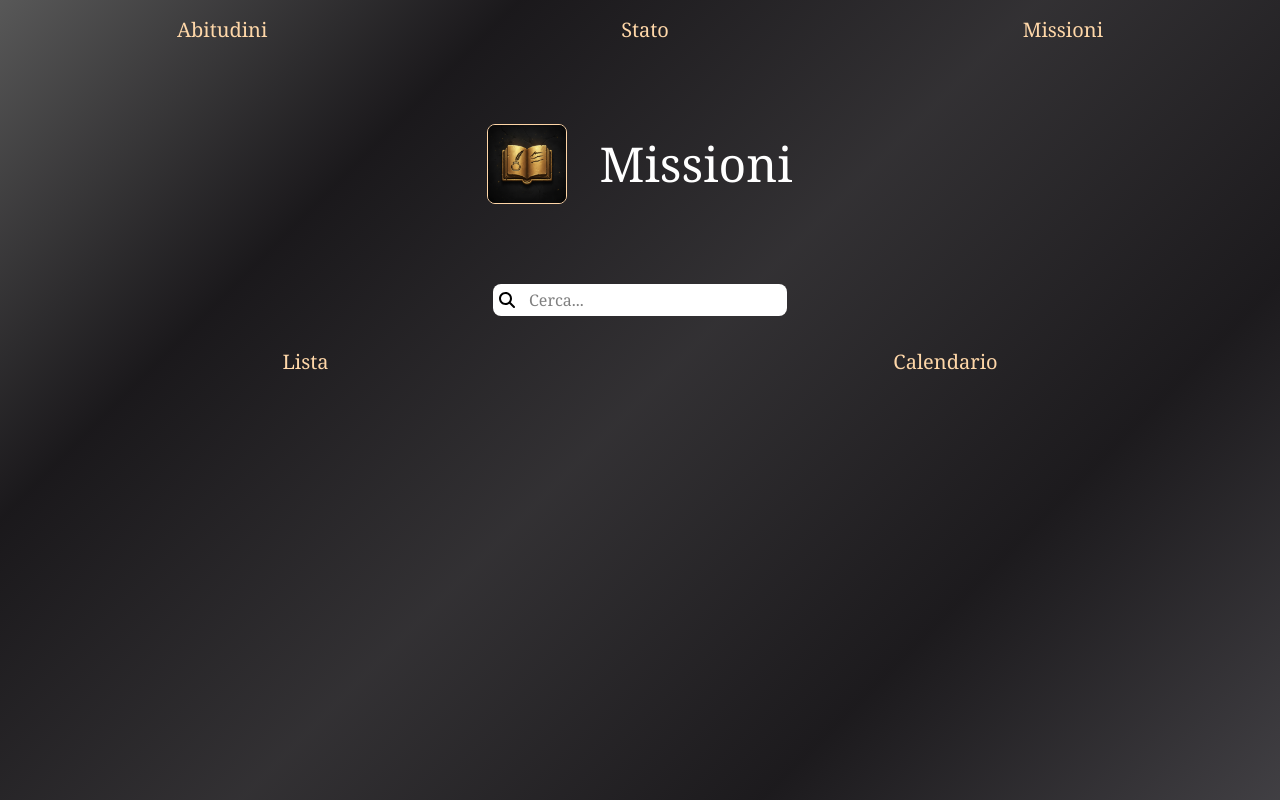
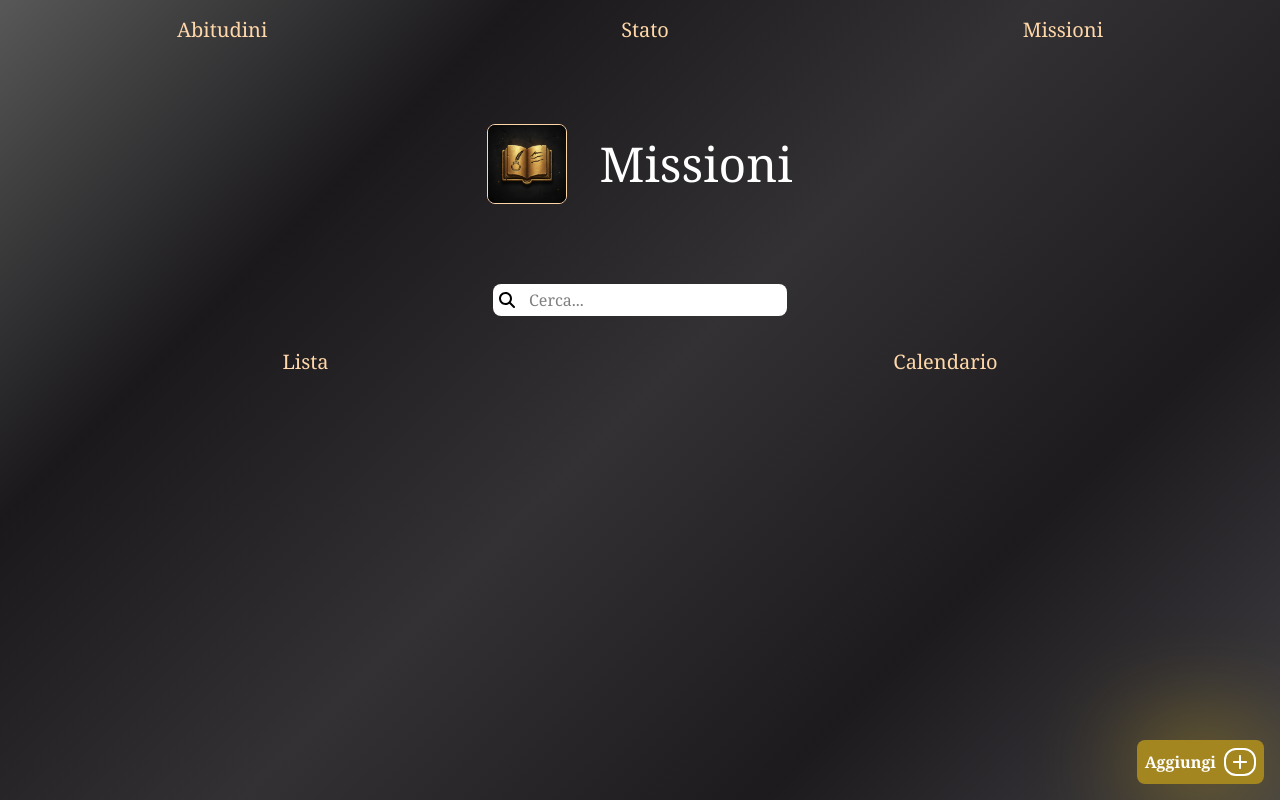
Before and after one commit to Davide-Ficocelli/grindborne, a React (Vite) app: page /quest-log in a window 1280 px wide. Built offline with nearby package versions, Linux system fonts and the light colour scheme.

Commit message:
Added add quest button

```diff
--- a/src/App.tsx
+++ b/src/App.tsx
@@ -5,6 +5,7 @@
 // Lazy load components
 const PlayerStatusPage = lazy(() => import("./pages/PlayerStatusPage"));
 const QuestLogList = lazy(() => import("./pages/QuestLogList"));
+const AddQuestPage = lazy(() => import("./pages/AddQuestPage"));
 const Layout = lazy(() => import("./layout/Layout"));
 const QuestLogLayout = lazy(() => import("./layout/QuestLogLayout"));
 
@@ -45,7 +46,23 @@
                   </Suspense>
                 }
               />
+              <Route
+                path="quest-log/:id"
+                element={
+                  <Suspense fallback={<LoadingFallback />}>
+                    {/* <QuestDetails /> */}
+                  </Suspense>
+                }
+              />
             </Route>
+            <Route
+              path="quest-log/add"
+              element={
+                <Suspense fallback={<LoadingFallback />}>
+                  <AddQuestPage />
+                </Suspense>
+              }
+            />
           </Route>
         </Routes>
       </BrowserRouter>
--- /dev/null
+++ b/src/components/AddQuestBtn.tsx
@@ -0,0 +1,21 @@
+import { faPlus } from "@fortawesome/free-solid-svg-icons";
+import { FontAwesomeIcon } from "@fortawesome/react-fontawesome";
+import { Link } from "react-router-dom";
+
+export default function AddQuestBtn(props: { positionClasses?: string }) {
+  return (
+    <>
+      <Link to="add">
+        <button
+          className={`flex items-center justify-center gap-x-2 btn-primary ${props.positionClasses}`}
+        >
+          <FontAwesomeIcon
+            icon={faPlus}
+            className="border-2 rounded-xl p-1 order-1"
+          />
+          <span>Aggiungi</span>
+        </button>
+      </Link>
+    </>
+  );
+}
--- a/src/components/Quest.tsx
+++ b/src/components/Quest.tsx
@@ -11,14 +11,18 @@
 // Component representing a single quest
 
 interface QuestProps {
-  questTitle: string;
-  questDescription?: string;
-  questIcon?: string;
+  key: number;
+  questData: {
+    questTitle?: string;
+    questDescription?: string;
+    questIcon?: string;
+  };
   styles?: string;
 }
 
 export default function Quest(props: QuestProps) {
-  const { questTitle, questDescription, styles } = props;
+  const { questTitle, questDescription } = props.questData;
+  const { styles } = props;
 
   return (
     <article
--- a/src/index.css
+++ b/src/index.css
@@ -104,6 +104,28 @@
   background-repeat: no-repeat;
 }
 
+/* Buttons */
+
+.btn-primary {
+  background: #a48621;
+  padding: 0.5rem;
+  border-radius: 8px;
+  box-shadow: 0px 0px 100px 3px #a48621;
+  font-weight: 700;
+  cursor: pointer;
+}
+
+.btn-primary:hover,
+.btn-primary:focus {
+  background: #a48521b7;
+}
+
+.btn-primary:active {
+  background: rgb(101, 82, 18);
+}
+
+/* Tailwind components */
+
 @layer components {
   /* Font sizes */
 
--- a/src/layout/QuestLogLayout.tsx
+++ b/src/layout/QuestLogLayout.tsx
@@ -4,6 +4,7 @@
 import { NavLink, Outlet } from "react-router-dom";
 import { faMagnifyingGlass } from "@fortawesome/free-solid-svg-icons";
 import { FontAwesomeIcon } from "@fortawesome/react-fontawesome";
+import AddQuestBtn from "../components/AddQuestBtn";
 
 export default function QuestLogLayout() {
   //   const { t } = useTranslation();
@@ -29,7 +30,7 @@
     <>
       <section
         aria-labelledby="quest-log-page"
-        className="flex flex-col gap-y-4 items-center w-screen"
+        className="flex flex-col gap-y-4 items-center w-screen pb-20"
       >
         <div className="flex gap-x-8 items-center py-16 px-4">
           <h1 aria-labelledby="quest-log-heading" className="text-5xl order-1">
@@ -72,6 +73,7 @@
         </nav>
 
         <Outlet />
+        <AddQuestBtn positionClasses="fixed bottom-4 right-4" />
       </section>
     </>
   );
--- /dev/null
+++ b/src/pages/AddQuestPage.tsx
@@ -0,0 +1,7 @@
+export default function AddQuestPage() {
+  return (
+    <>
+      <h1>Add quest page content here</h1>
+    </>
+  );
+}
--- a/src/pages/QuestLogList.tsx
+++ b/src/pages/QuestLogList.tsx
@@ -10,32 +10,48 @@
 
   const quests = [
     {
-      key: "quest-1",
+      id: 1,
       questTitle: "Esercizi in palestra",
       questDescription: "Solleva dei pesi per migliorare la massa muscolare",
     },
     {
-      key: "quest-2",
+      id: 2,
       questTitle: "Raccogli la legna",
       questDescription: "Raccogli 10 pezzi di legna nella foresta.",
     },
     {
-      key: "quest-3",
+      id: 3,
       questTitle: "Colloquio di lavoro",
       questDescription:
         "Partecipa al colloquio di lavoro presso l'azienda locale.",
     },
   ];
 
+  // Omit function - removes specific keys from an object
+  const omit = (obj: {}, keys: string[]): {} =>
+    Object.fromEntries(
+      Object.entries(obj).filter(([key]) => !keys.includes(key))
+    );
+
   return (
     <>
       <Suspense fallback={<LoadingFallback />}>
         <section>
           {/* Render quests from array and removes bottom border to the last one */}
-          {quests.map((quest, _, quests) => {
-            if (quests.indexOf(quest) === quests.length - 1)
-              return <Quest {...quest} styles="border-none" />;
-            else return <Quest {...quest} />;
+          {quests.map((q, _, qs) => {
+            console.log(omit(q, ["key", "styles"]));
+            if (qs.indexOf(q) === qs.length - 1)
+              return (
+                <Quest
+                  key={q.id}
+                  styles="border-none"
+                  questData={omit(q, ["key", "styles"])}
+                />
+              );
+            else
+              return (
+                <Quest key={q.id} questData={omit(q, ["key", "styles"])} />
+              );
           })}
         </section>
       </Suspense>
```
